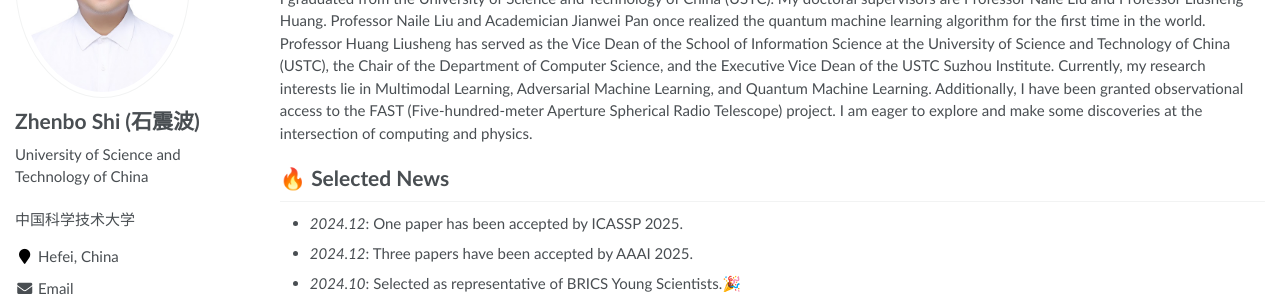
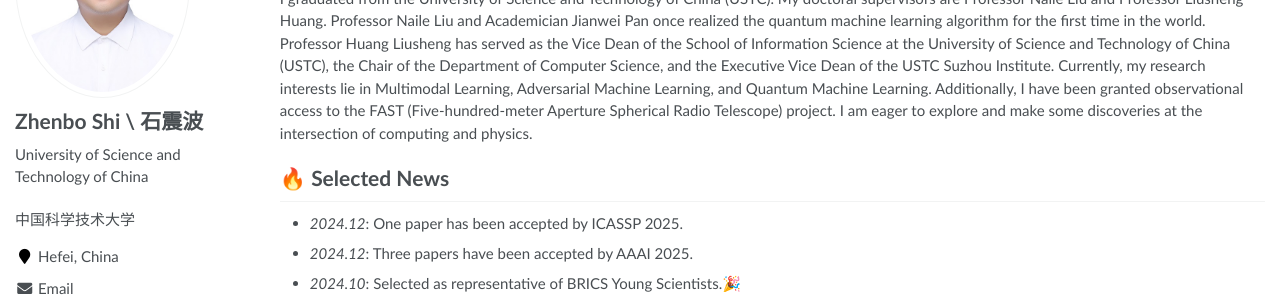
Before and after one commit to shizhenbo/shizhenbo.github.io, a Jekyll site: the page built from _pages/about.md, in a window 1280 px wide. Shown: the part 225-525 px from the top of the page. Built offline with Jekyll 4.4.1, drawn with Linux system fonts in a browser that asks for light colours.

```diff
--- a/_config.yml
+++ b/_config.yml
@@ -21,7 +21,7 @@ baidu_site_verification  :  # get baidu_site_verification from https://ziyuan.ba
 
 # Site Author
 author:
-  name             : "Zhenbo Shi (石震波)"
+  name             : "Zhenbo Shi \\ 石震波"
   avatar           : "images/shizhenbo_compress.jpg"
   bio              : "University of Science and Technology of China"
   location         : "Hefei, China"
```
